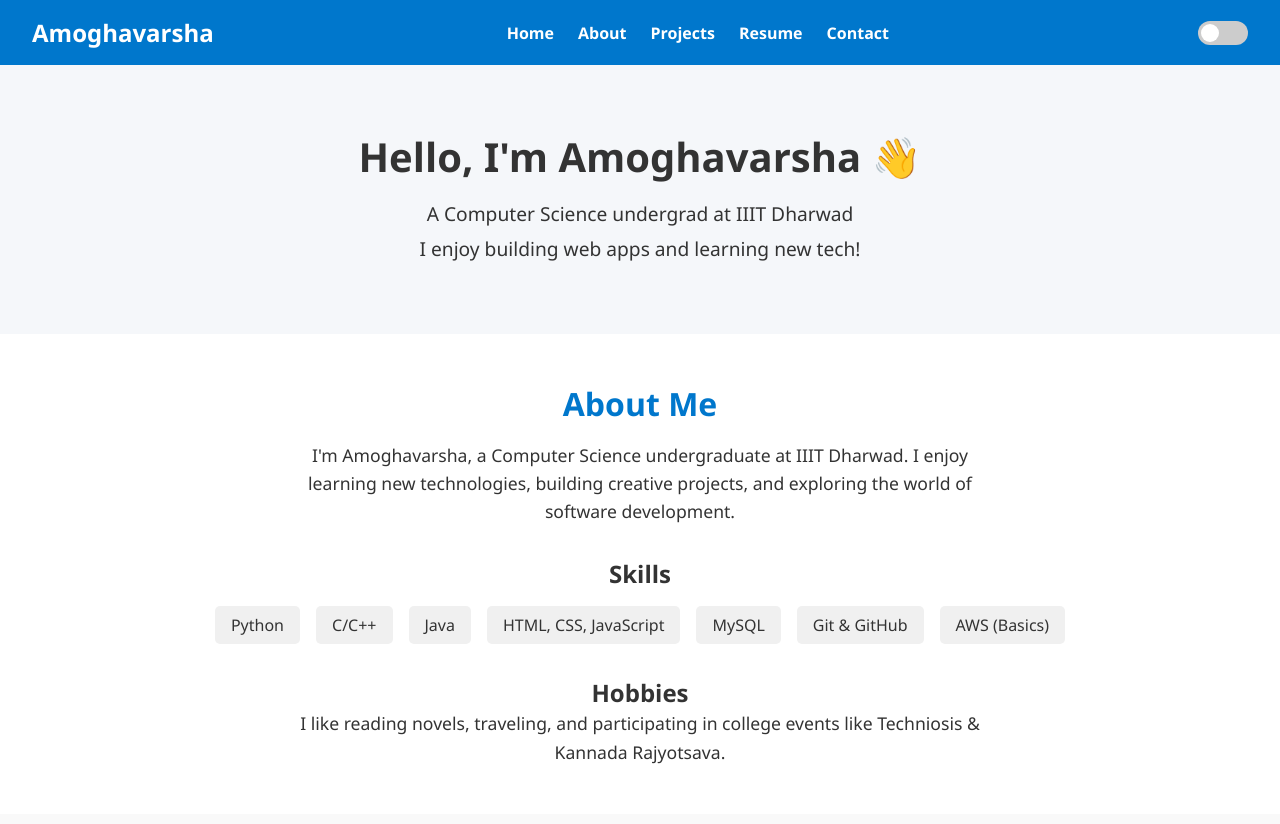
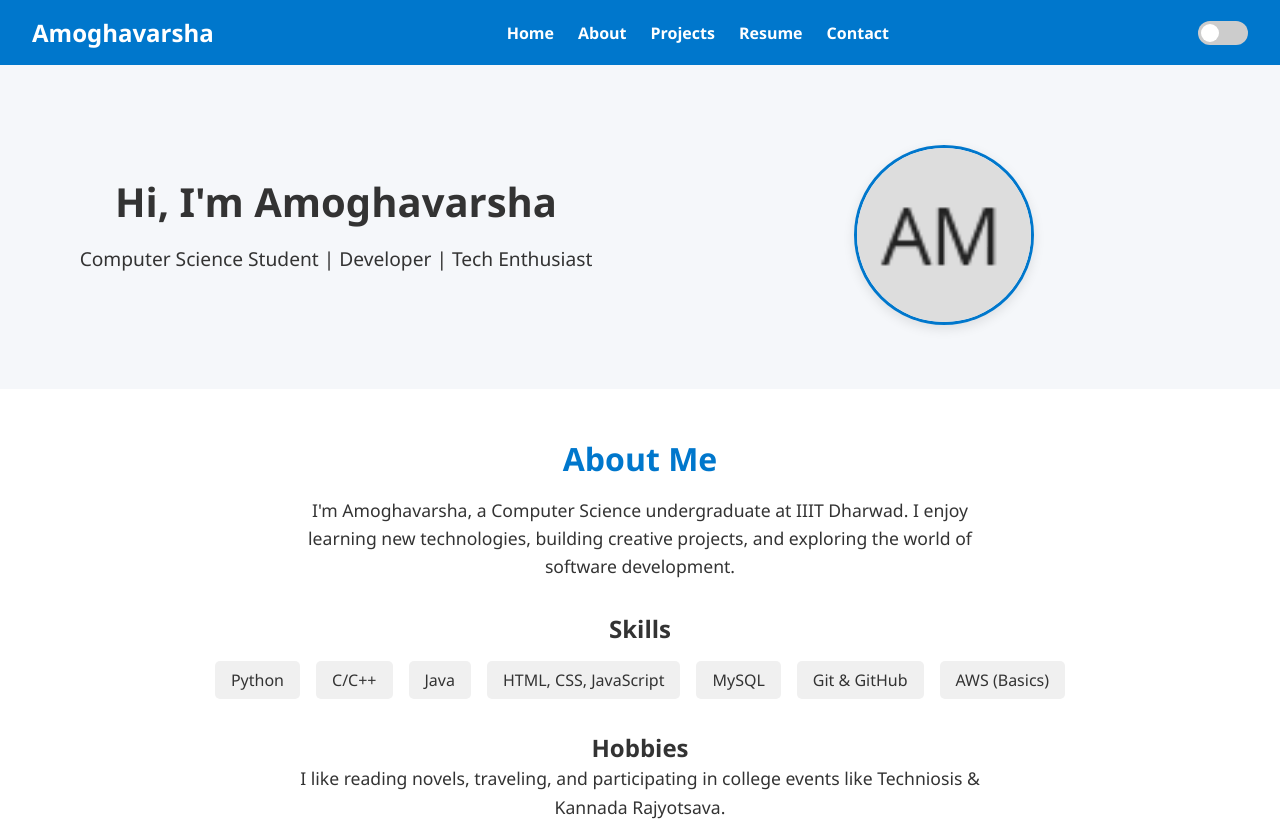
Before and after one commit to Amogha04/my-portfolio, a plain HTML site: page index.html in a window 1280 px wide. Shown: the top 824 px of the page. Drawn offline with nearby package versions, Linux system fonts and the light colour scheme.

Commit message:
Added placeholders for profile photo and preview image

```diff
--- a/index.html
+++ b/index.html
@@ -3,6 +3,25 @@
 <html lang="en">
 <head>
   <meta charset="UTF-8" />
+  <!-- Basic SEO -->
+<meta name="viewport" content="width=device-width, initial-scale=1.0" />
+<meta name="description" content="Portfolio website of Amoghavarsha, a Computer Science undergraduate at IIIT Dharwad. Projects, skills, resume and more." />
+<meta name="keywords" content="Amoghavarsha, portfolio, IIIT Dharwad, computer science, resume, projects, developer" />
+<meta name="author" content="Amoghavarsha" />
+
+<!-- Social Sharing (Open Graph for Facebook/LinkedIn) -->
+<meta property="og:title" content="Amoghavarsha | Portfolio" />
+<meta property="og:description" content="A portfolio showcasing my skills, projects, and resume as a Computer Science student at IIIT Dharwad." />
+<meta property="og:type" content="website" />
+<meta property="og:url" content="https://Amogha04.github.io/my-portfolio/" />
+<meta property="og:image" content="https://Amogha04.github.io/my-portfolio/preview.png" />
+
+<!-- Twitter Card -->
+<meta name="twitter:card" content="summary_large_image" />
+<meta name="twitter:title" content="Amoghavarsha | Portfolio" />
+<meta name="twitter:description" content="Check out my personal portfolio built using HTML, CSS, and JS. Includes projects, resume, and more!" />
+<meta name="twitter:image" content="https://Amogha04.github.io/my-portfolio/preview.png" />
+
   <meta name="viewport" content="width=device-width, initial-scale=1.0"/>
   <title>Amoghavarsha | Portfolio</title>
   <link rel="stylesheet" href="style/style.css" />
@@ -31,13 +50,21 @@
     </nav>
   </header>
 
-  <section id="home" class="hero" data-aos="fade-up">
-    <div class="hero-text">
-      <h1>Hello, I'm Amoghavarsha 👋</h1>
-      <p>A Computer Science undergrad at IIIT Dharwad</p>
-      <p>I enjoy building web apps and learning new tech!</p>
+<!-- Hero Section -->
+<section id="home" class="hero" data-aos="fade-up">
+  <div class="container">
+    <div class="hero-content">
+      <div class="hero-text">
+        <h1>Hi, I'm Amoghavarsha</h1>
+        <p>Computer Science Student | Developer | Tech Enthusiast</p>
+      </div>
+      <div class="hero-image">
+        <img src="images/profile-placeholder.png" alt="My Photo">
+      </div>
     </div>
-  </section>
+  </div>
+</section>
+
   <!-- About Section -->
 <section id="about" class="about" data-aos="fade-right">
   <div class="container">
--- a/style/style.css
+++ b/style/style.css
@@ -309,3 +309,31 @@ body.dark-mode .btn:hover {
 body.dark-mode .skills-list li {
   background-color: #2a2a2a;
 }
+.hero-content {
+  display: flex;
+  align-items: center;
+  justify-content: space-between;
+  flex-wrap: wrap;
+}
+
+.hero-text {
+  flex: 1;
+  min-width: 250px;
+}
+
+.hero-image {
+  flex: 1;
+  display: flex;
+  justify-content: center;
+  min-width: 200px;
+  margin-top: 1rem;
+}
+
+.hero-image img {
+  width: 180px;
+  height: 180px;
+  border-radius: 50%;
+  object-fit: cover;
+  border: 3px solid #0077cc;
+  box-shadow: 0 4px 12px rgba(0, 0, 0, 0.1);
+}
```
Also changed, not shown: images/profile-placeholder.png (added), preview.png (added).
